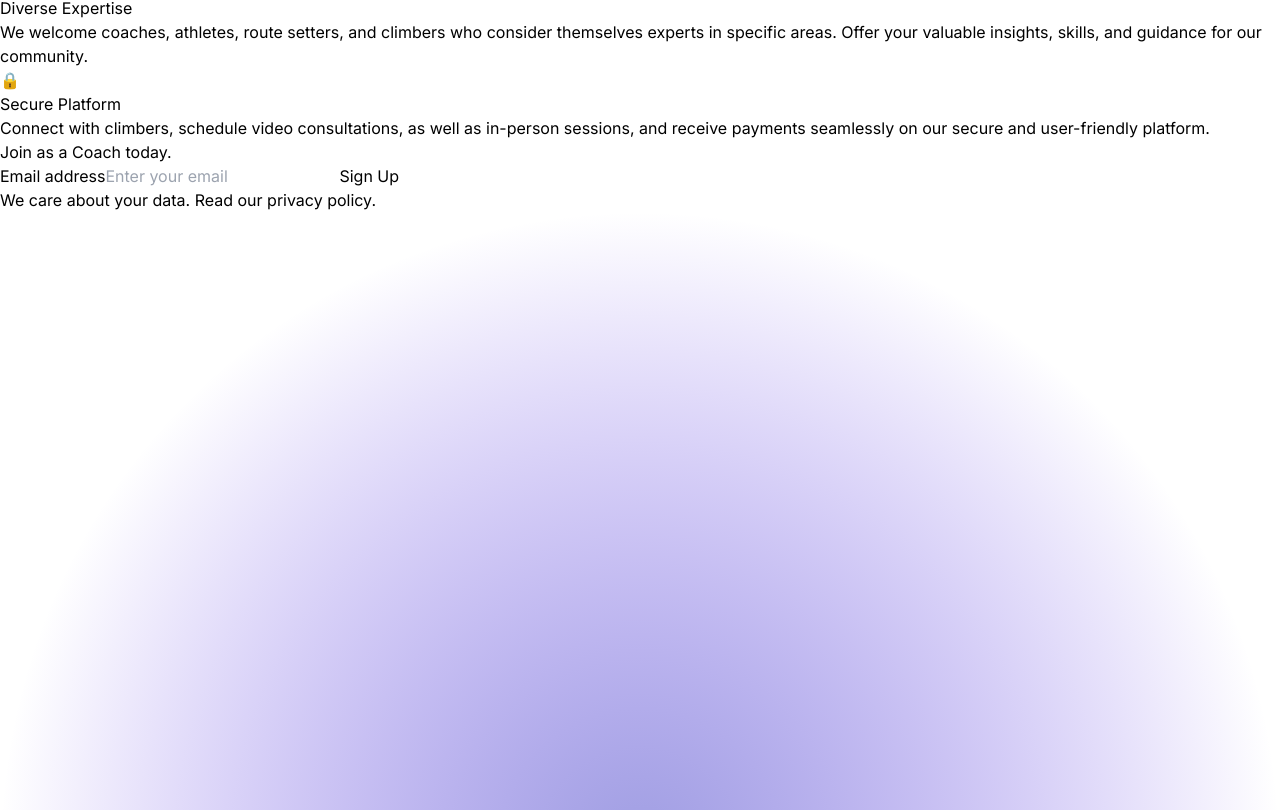
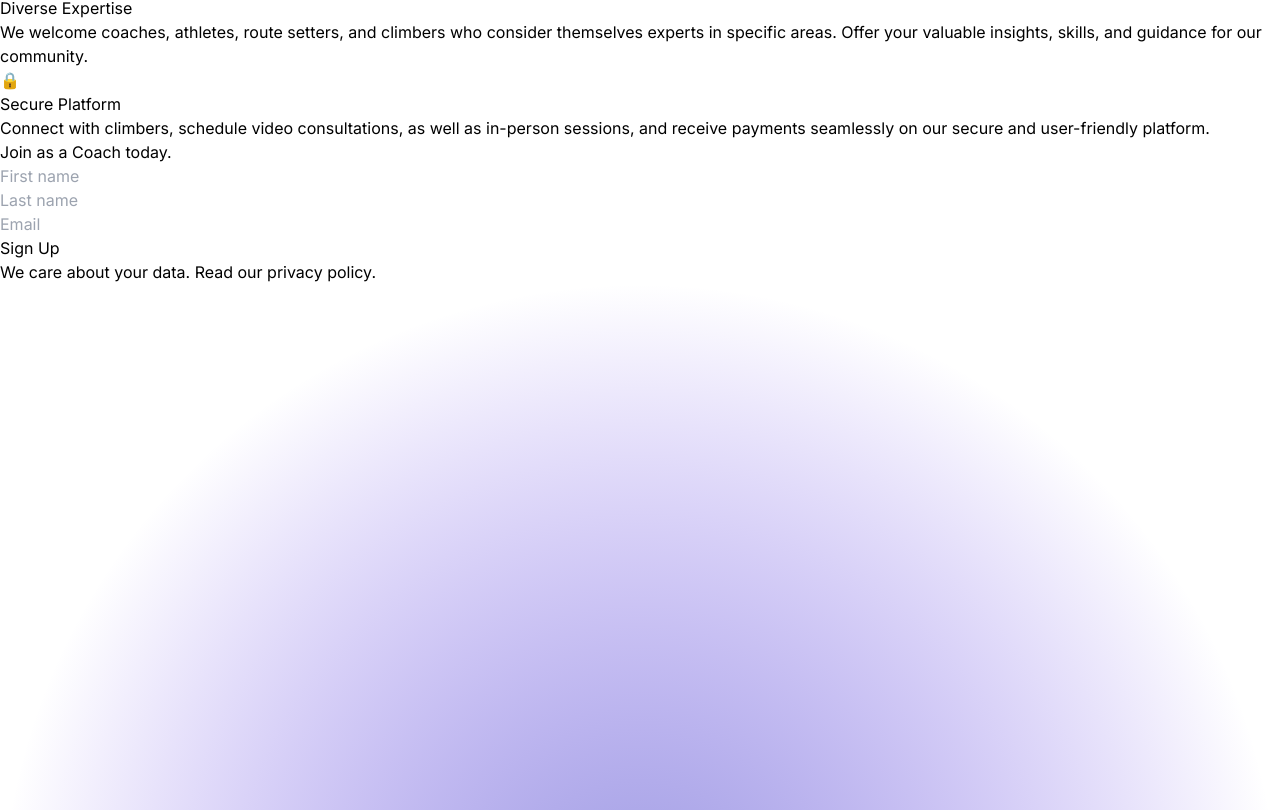
Before and after one commit to rbatsenko/cc-lp-prelaunch, a Next.js app: page /coaches in a window 1280 px wide. Shown: the part 1470-2280 px from the top of the page. Built offline with nearby package versions, Linux system fonts and the light colour scheme.

Commit message:
chore: improve form

```diff
--- a/src/app/coaches/_components/Form.tsx
+++ b/src/app/coaches/_components/Form.tsx
@@ -1,45 +1,6 @@
-import Link from "next/link";
+import { SignUpForm } from "./SignUpForm";
 
-export const Form = () => (
-  <div className="bg-white py-16 sm:pt-24 sm:pb-16" id="join">
-    <div className="mx-auto max-w-7xl sm:px-6 lg:px-8">
-      <div className="relative isolate flex flex-col gap-10 overflow-hidden bg-gray-900 px-6 py-24 shadow-2xl sm:rounded-3xl sm:px-24 xl:flex-row xl:items-center xl:py-32">
-        <h2 className="max-w-2xl text-3xl font-bold tracking-tight text-white sm:text-4xl xl:max-w-none xl:flex-auto">
-          Join as a Coach today.
-        </h2>
-        <form className="w-full max-w-md">
-          <div className="flex gap-x-4">
-            <label htmlFor="email-address" className="sr-only">
-              Email address
-            </label>
-            <input
-              id="email-address"
-              name="email"
-              type="email"
-              autoComplete="email"
-              required
-              className="min-w-0 flex-auto rounded-md border-0 bg-white/5 px-3.5 py-2 text-white shadow-sm ring-1 ring-inset ring-white/10 focus:ring-2 focus:ring-inset focus:ring-white sm:text-sm sm:leading-6"
-              placeholder="Enter your email"
-            />
-            <button
-              type="submit"
-              className="flex-none rounded-md bg-white px-3.5 py-2.5 text-sm font-semibold text-gray-900 shadow-sm hover:bg-gray-100 focus-visible:outline focus-visible:outline-2 focus-visible:outline-offset-2 focus-visible:outline-white"
-            >
-              Sign Up
-            </button>
-          </div>
-          <p className="mt-4 text-sm leading-6 text-gray-300">
-            We care about your data. Read our{" "}
-            <Link
-              href="/privacy-policy"
-              target="_blank"
-              className="font-semibold text-white"
-            >
-              privacy policy
-            </Link>
-            .
-          </p>
-        </form>
+const Gradient = () => (
   <svg
     viewBox="0 0 1024 1024"
     className="absolute left-1/2 top-1/2 -z-10 h-[64rem] w-[64rem] -translate-x-1/2"
@@ -66,6 +27,17 @@ export const Form = () => (
       </radialGradient>
     </defs>
   </svg>
+);
+
+export const Form = () => (
+  <div className="bg-white py-16 sm:pt-24 sm:pb-16" id="signup">
+    <div className="mx-auto max-w-7xl sm:px-6 lg:px-8">
+      <div className="relative isolate flex flex-col gap-10 overflow-hidden bg-gray-900 px-6 py-24 shadow-2xl sm:rounded-3xl sm:px-24 xl:flex-row xl:items-center xl:py-32">
+        <h2 className="max-w-2xl text-3xl font-bold tracking-tight text-white sm:text-4xl xl:max-w-none xl:flex-auto">
+          Join as a Coach today.
+        </h2>
+        <SignUpForm />
+        <Gradient />
       </div>
     </div>
   </div>
--- a/src/app/coaches/_components/Hero.tsx
+++ b/src/app/coaches/_components/Hero.tsx
@@ -39,7 +39,7 @@ export const Hero = () => (
         </p>
         <div className="mt-10 flex items-center gap-x-6">
           <a
-            href="#join"
+            href="#signup"
             className="rounded-md bg-indigo-600 px-3.5 py-2.5 text-sm font-semibold text-white shadow-sm hover:bg-indigo-500 focus-visible:outline focus-visible:outline-2 focus-visible:outline-offset-2 focus-visible:outline-indigo-600"
           >
             Join as a Coach
--- /dev/null
+++ b/src/app/coaches/_components/SignUpForm.tsx
@@ -0,0 +1,68 @@
+import Link from "next/link";
+
+export const SignUpForm = () => {
+  return (
+    <form className="w-full max-w-md">
+      <div className="grid grid-cols-1 gap-x-4 gap-y-2 sm:grid-cols-2">
+        <div>
+          <div className="mt-2.5">
+            <input
+              type="text"
+              name="first-name"
+              id="first-name"
+              autoComplete="given-name"
+              placeholder="First name"
+              required
+              className="block w-full rounded-md border-0 bg-white/5 px-3.5 py-2 text-white shadow-sm ring-1 ring-inset ring-white/10 focus:ring-2 focus:ring-inset focus:ring-indigo-500 sm:text-sm sm:leading-6"
+            />
+          </div>
+        </div>
+        <div>
+          <div className="mt-2.5">
+            <input
+              type="text"
+              name="last-name"
+              id="last-name"
+              autoComplete="family-name"
+              placeholder="Last name"
+              required
+              className="block w-full rounded-md border-0 bg-white/5 px-3.5 py-2 text-white shadow-sm ring-1 ring-inset ring-white/10 focus:ring-2 focus:ring-inset focus:ring-indigo-500 sm:text-sm sm:leading-6"
+            />
+          </div>
+        </div>
+        <div className="sm:col-span-2">
+          <div className="mt-2.5">
+            <input
+              type="email"
+              name="email"
+              id="email"
+              autoComplete="email"
+              placeholder="Email"
+              required
+              className="block w-full rounded-md border-0 bg-white/5 px-3.5 py-2 text-white shadow-sm ring-1 ring-inset ring-white/10 focus:ring-2 focus:ring-inset focus:ring-indigo-500 sm:text-sm sm:leading-6"
+            />
+          </div>
+        </div>
+      </div>
+      <div className="mt-4 flex justify-end">
+        <button
+          type="submit"
+          className="flex-none rounded-md bg-white px-3.5 py-2.5 text-sm font-semibold text-gray-900 shadow-sm hover:bg-gray-100 focus-visible:outline focus-visible:outline-2 focus-visible:outline-offset-2 focus-visible:outline-white"
+        >
+          Sign Up
+        </button>
+      </div>
+      <p className="mt-4 text-sm leading-6 text-gray-300 text-right">
+        We care about your data. Read our{" "}
+        <Link
+          href="/privacy-policy"
+          target="_blank"
+          className="font-semibold text-white"
+        >
+          privacy policy
+        </Link>
+        .
+      </p>
+    </form>
+  );
+};
```
Lines whose indentation alone changed are shown as unchanged.
